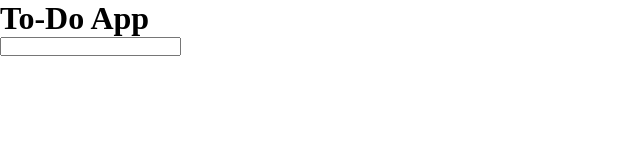
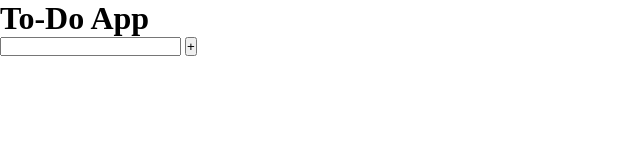
Before and after one commit to hadhiii/To-Do-App, a plain HTML site: page index.html in a window 1280 px wide. Shown: the full height of the page, 0-640 px from the left. Drawn offline with Linux system fonts and the light colour scheme.

Commit message:
Add + button

```diff
--- a/index.html
+++ b/index.html
@@ -9,6 +9,7 @@
   <body>
     <h1>To-Do App</h1>
     <input />
+    <button>+</button>
     <script src="app.js"></script>
   </body>
 </html>
```
